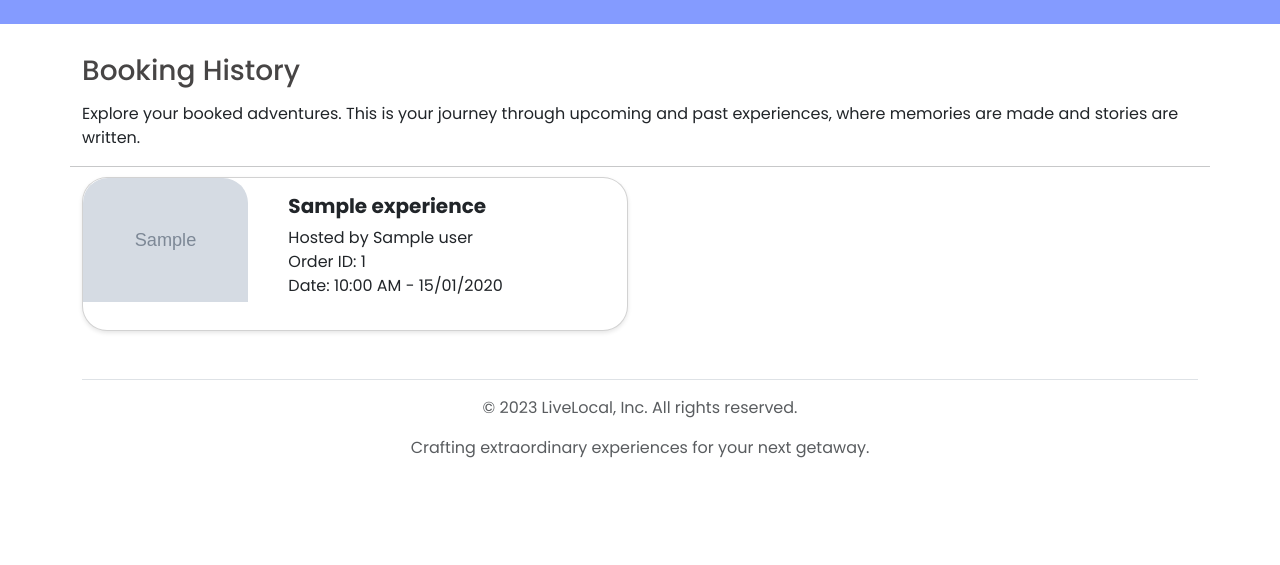
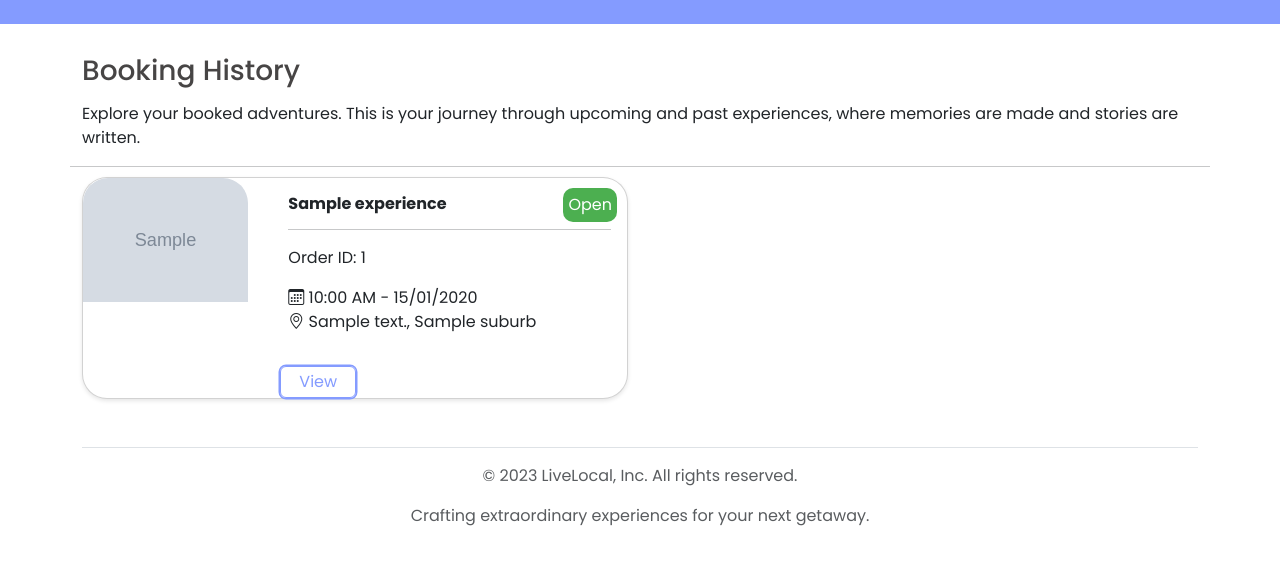
Before and after one commit to marnierogers/livelocal-webapp-backend, a Flask app: template website/templates/experiences/booking_history.html in a window 1280 px wide. Shown: the part 67-632 px from the top of the page. Run offline with Flask 3, Linux system fonts and the light colour scheme; the template is opened without the code that fills it: most values are stand-ins (such as "Sample title", 1, 10 or a date in 2020); grey boxes marked "Sample" are stand-in pictures; some libraries are stand-ins or nearby versions.

Commit message:
Fixed booking history page alignment

```diff
--- a/website/templates/experiences/booking_history.html
+++ b/website/templates/experiences/booking_history.html
@@ -48,17 +48,41 @@
                 <div class="col-12 col-md-12 col-lg-6">
                     <div class="card mb-4">
                         <div class="row no-gutters">
-                        <!-- Image container (visible on screens 767px and smaller) -->
+
                             <div class="col-md-4 d-none d-md-block">
-                            <img src="{{ item.experience.image_1 }}" class="card-img-history img-fluid" alt="Event 1">
+                                <img src="{{ item.experience.image_1 }}" class="card-img-history img-fluid">
                             </div>
+
                             <div class="col-md-8">
                                 <div class="card-body">
-                                <h5 class="card-title">{{ item.experience.name }}</h5>
-                                <p class="card-text">Hosted by {{ item.experience.user.name }}<br>
-                                    Order ID: {{ item.booking_id }}<br>
-                                    Date: {{ item.experience.start_time.strftime("%I:%M %p") }} - {{
-                                    item.experience.start_time.strftime("%d/%m/%Y") }}</p>
+                                    <h6 class="card-title"><b>{{ item.experience.name }}</b></h6>
+                                        <b>
+                                            <div class="homepage-card-spacer"></div>
+                                        </b>
+                                    </h6>
+                                    <hr>
+                                    <p class="card-text">Order ID: {{ item.booking_id }}</p>
+                                    <p class="card-text">
+                                        <i class="bi bi-calendar3 calendar3-icon"></i> {{ item.experience.start_time.strftime("%I:%M %p") }} - {{
+                                        item.experience.start_time.strftime("%d/%m/%Y") }}<br>
+                                        <i class="bi bi-geo-alt geo-alt-icon"></i> {{item.experience.address_line1}}, {{item.experience.suburb}}
+                                    </p>
+
+                                </div>
+
+                                <div class="d-flex justify-content-start">
+                                    <div>
+                                        <a href="{{ url_for('experience.show', id=item.experience.id) }}"
+                                            class="btn custom-btn toggle-button rounded me-2 ms-2">
+                                            View
+                                        </a>
+                                    </div>
+
+                                    <div
+                                        class="{% if item.experience.status == 'Inactive' %}status-grey{% elif item.experience.status == 'Open' %}status-green{% elif item.experience.status == 'Sold Out' %}status-red{% elif item.experience.status == 'Cancelled' %}status-black{% endif %}">
+                                        {{ item.experience.status }}
+                                    </div>
+
                                 </div>
                             </div>
                         </div>
```
Also changed, not shown: website/templates/experiences/update.html (+0 -8 lines). Lines whose indentation alone changed are shown as unchanged.
